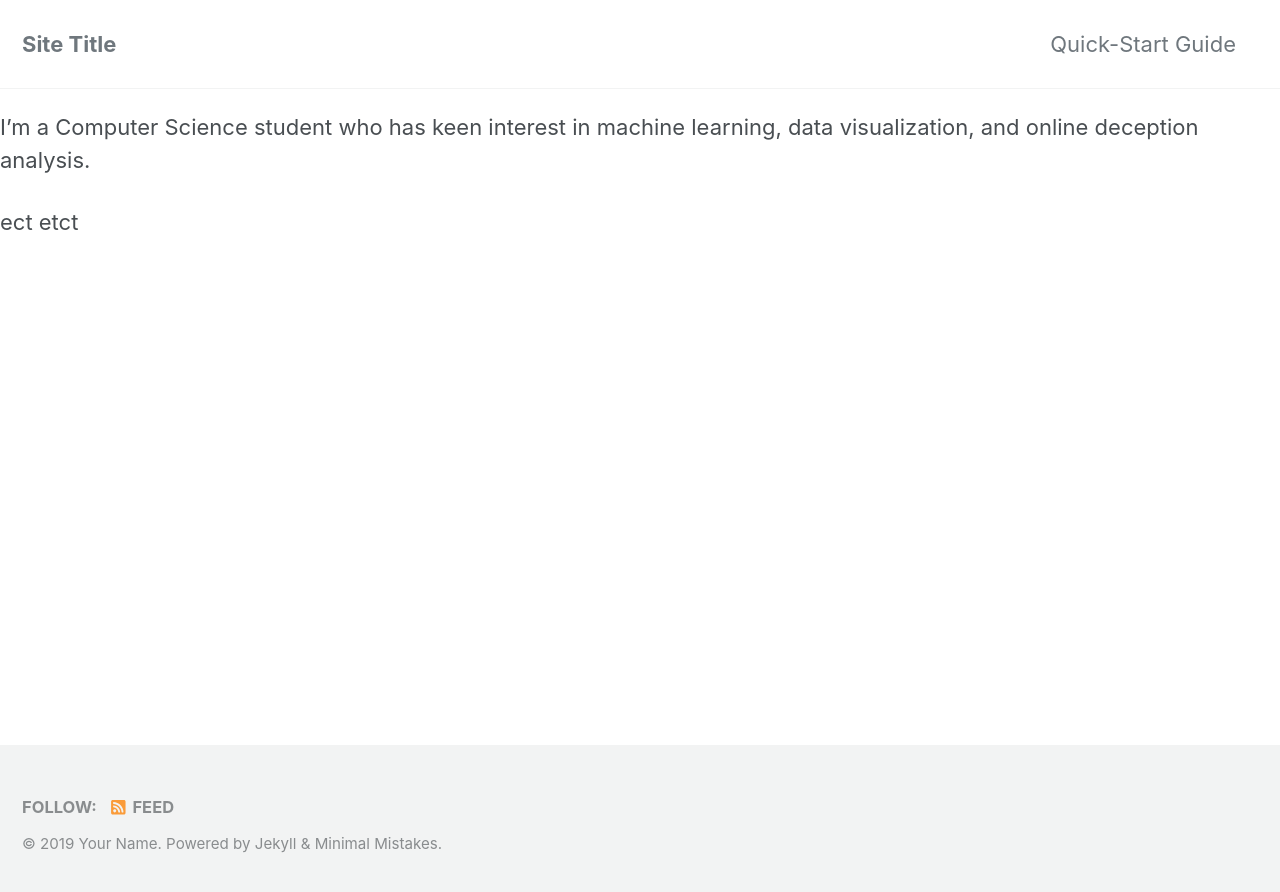
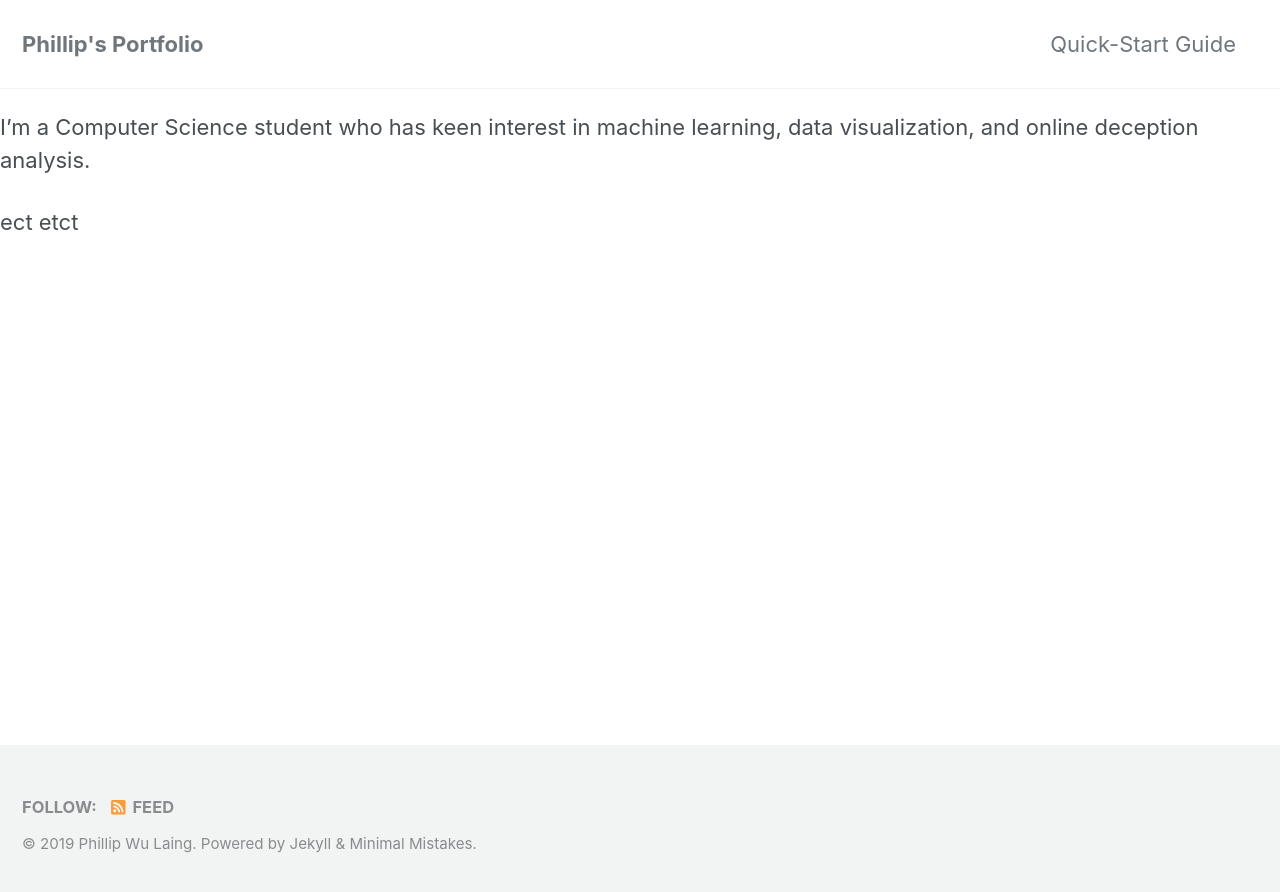
Before and after one commit to wulianp/wulianp-portfolio, a Jekyll site: the page built from _pages/about.md, in a window 1280 px wide. Shown: the top 892 px of the page. Built offline with Jekyll 4.4.1, drawn with Linux system fonts in a browser that asks for light colours; cached includes are drawn as plain includes; nearby versions of some CDN libraries; our own code applies the rules of GitHub Pages for plain Markdown files.

Commit message:
adding avatar and about

```diff
--- a/_config.yml
+++ b/_config.yml
@@ -16,11 +16,11 @@
 
 # Site Settings
 locale                   : "en-US"
-title                    : "Site Title"
+title                    : "Phillip's Portfolio"
 title_separator          : "-"
-name                     : "Your Name"
-description              : "An amazing website."
-url                      : # the base hostname & protocol for your site e.g. "https://mmistakes.github.io"
+name                     : "Phillip Wu Laing"
+description              : "A website design to display all projects I've been involved in ."
+url                      : "https://wulianp.github.io/wulianp-portfolio/"
 baseurl                  : # the subpath of your site, e.g. "/blog"
 repository               : # GitHub username/repo-name e.g. "mmistakes/minimal-mistakes"
 teaser                   : # path of fallback teaser image, e.g. "/assets/images/500x300.png"
@@ -106,10 +106,10 @@
 
 # Site Author
 author:
-  name             : "Your Name"
-  avatar           : # path of avatar image, e.g. "/assets/images/bio-photo.jpg"
-  bio              : "I am an amazing person."
-  location         : "Somewhere"
+  name             : "Phillip Wu Liang"
+  avatar           : "/images/hewo_its_me.JPG"
+  bio              : "Keen interest in Machine Learning, Online Deception Prevention and Cyber-secuirity  "
+  location         : "Seattle Wa"
   email            :
   links:
     - label: "Email"
@@ -293,3 +293,9 @@
       comments: # true
       share: true
       related: true
+  #_posts
+  - scope:
+      path : ""
+      types: pages
+      values:
+      layout: single
```
